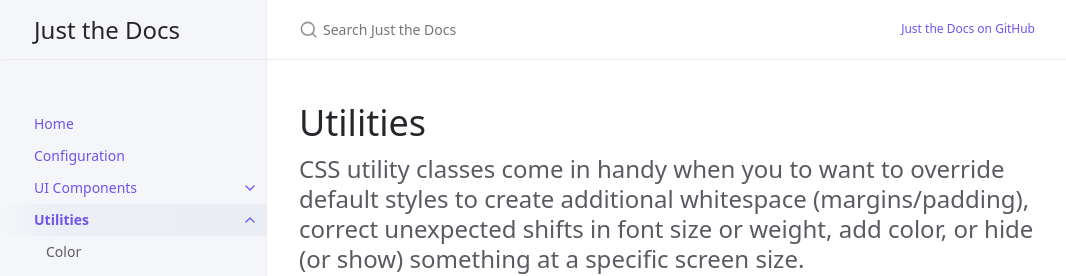
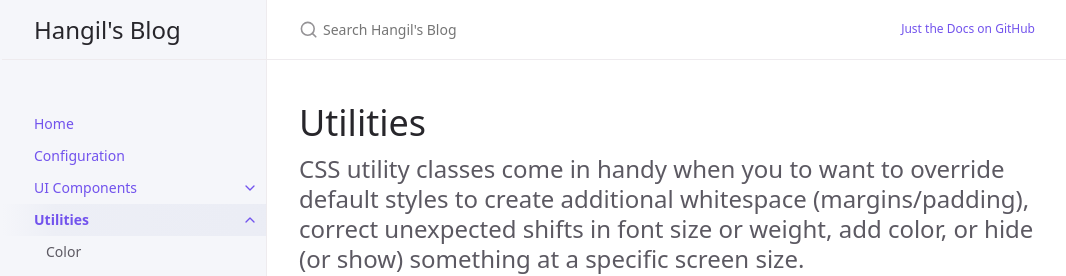
Before and after one commit to hangillee/hangillee.github.io, a Jekyll site: the page built from docs/utilities/utilities.md, in a window 1280 px wide. Shown: the top 276 px of the page, without its empty margins (105-1171 px from the left). Built offline with Jekyll 4.4.1, drawn with Linux system fonts in a browser that asks for light colours.

Commit message:
FIX config file

```diff
--- a/_config.yml
+++ b/_config.yml
@@ -13,10 +13,10 @@
 # you will see them accessed via {{ site.title }}, {{ site.github_repo }}, and so on.
 # You can create any custom variable you would like, and they will be accessible
 # in the templates via {{ site.myvariable }}.
-title: Just the Docs
-description: A Jekyll theme for documentation
-baseurl: "/just-the-docs" # the subpath of your site, e.g. /blog
-url: "https://just-the-docs.github.io" # the base hostname & protocol for your site, e.g. http://example.com
+title: Hangil's Blog
+description: Blog of Hangil Lee
+baseurl: "/" # the subpath of your site, e.g. /blog
+url: "https://hangillee.github.io" # the base hostname & protocol for your site, e.g. http://example.com
 
 permalink: pretty
 exclude: ["node_modules/", "*.gemspec", "*.gem", "Gemfile", "Gemfile.lock", "package.json", "package-lock.json",  "script/", "LICENSE.txt", "lib/", "bin/", "README.md", "Rakefile"
@@ -92,7 +92,7 @@ last_edit_time_format: "%b %e %Y at %I:%M %p" # uses ruby's time format: https:/
 # Footer "Edit this page on GitHub" link text
 gh_edit_link: true # show or hide edit this page link
 gh_edit_link_text: "Edit this page on GitHub"
-gh_edit_repository: "https://github.com/just-the-docs/just-the-docs" # the github URL for your repo
+gh_edit_repository: "https://github.com/hangillee/hangillee.githut.io" # the github URL for your repo
 gh_edit_branch: "main" # the branch that your docs is served from
 # gh_edit_source: docs # the source that your files originate from
 gh_edit_view_mode: "tree" # "tree" or "edit" if you want the user to jump into the editor immediately
```
